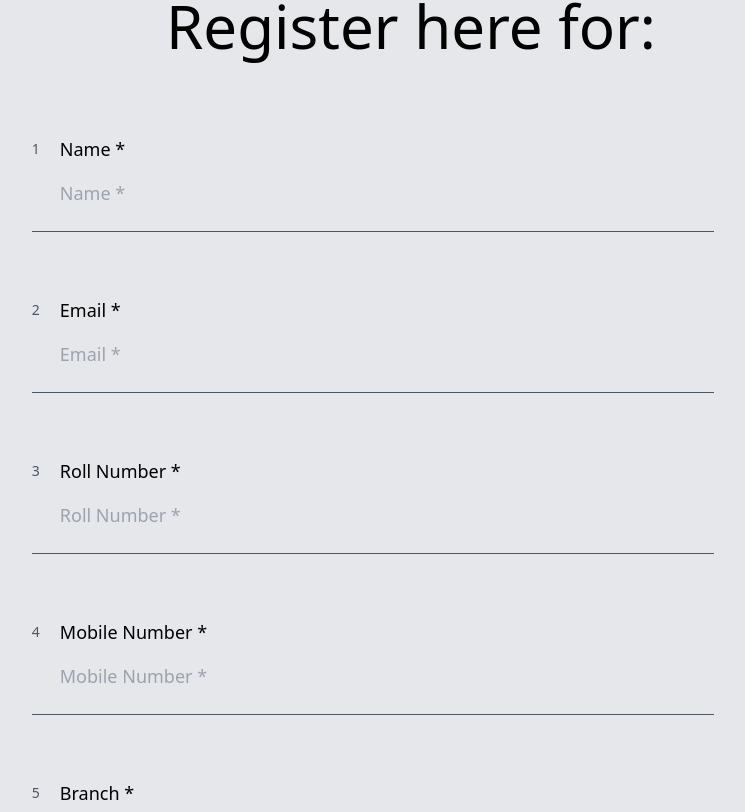
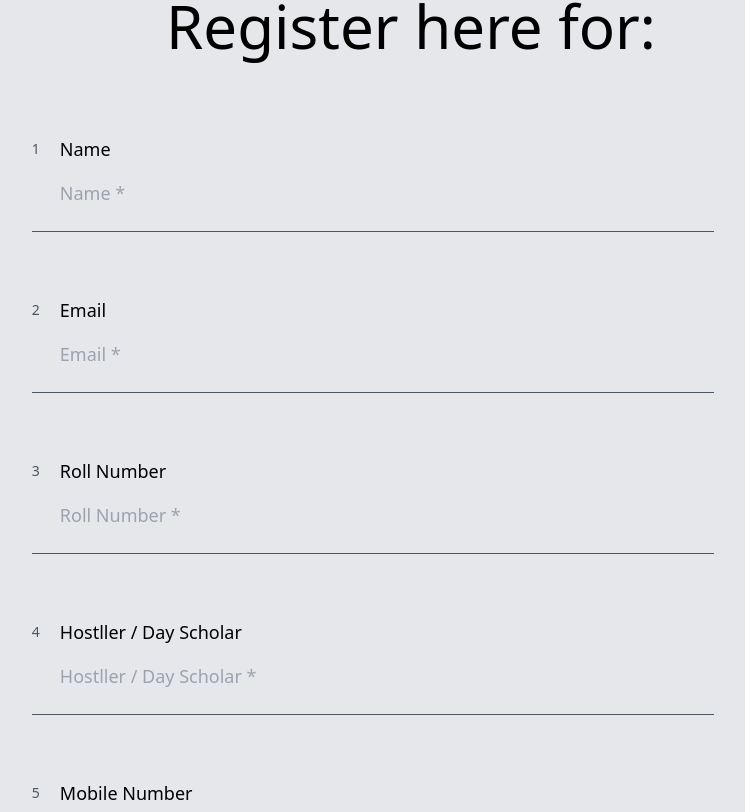
Before and after one commit to Abhishek058/DICE, a React (Vite) app: page /register/1 in a window 1280 px wide. Shown: the part 208-1020 px from the top of the page, without its empty margins (229-974 px from the left). Built offline with nearby package versions, Linux system fonts and the light colour scheme.

Commit message:
files updated

```diff
--- a/src/components/JoinCommunity.jsx
+++ b/src/components/JoinCommunity.jsx
@@ -5,7 +5,8 @@ export default function JoinCommunity() {
   return (
     <div className="fixed bottom-6 right-6 flex justify-center items-center">
       <Link
-        to="/event"
+        to="https://docs.google.com/forms/d/e/1FAIpQLSe_fz3kiciHuMxocAwUKnXD5B7txcjcN1bP9sMzHNGH5ruTDg/viewform"
+        target="_blank"
         className="font-medium text-white h-12 w-[170px] bg-red-600 rounded-full flex justify-center items-center animation-pulse"
       >
         Join DICE
--- a/src/components/pages/Event.jsx
+++ b/src/components/pages/Event.jsx
@@ -14,7 +14,7 @@ const OnGoingEvents = [
       " Immerse yourself in the fusion of gaming and education at the DICE-SKOAR Gamers Arcade on December 8, 2023, hosted at the Sportorium. Experience AR/VR gaming, PS5, and laptop gaming while discovering how these technologies can enhance your grasp of complex technical concepts. Engage in interactive sessions to gain insights into the future of learning. Witness thrilling online gaming competitions as 12 teams from Chitkara University compete for top honors, with cash prizes and goodies awaiting the champions. Join us for an unforgettable event, where fun meets learning in the digital realm.",
     eventDate: "2024-04-10 to 2024-04-15",
     scriptUrl:
-      "https://script.google.com/macros/s/AKfycbxlhmdwJ3Kfvky5cDYcwExnFjs9NIXNyJ0EwwUveJ6BJFUnQHRPZzz2U4oyqMA5U3qV/exec",
+      "https://script.google.com/macros/s/AKfycbzWEjFV-lpkk7gvh5f5qavXxaZDpblbF2BvKdFFml2HxNnsxQDydCE97VE3W3QWPcN-/exec",
   },
   {
     id: "2",
@@ -22,7 +22,7 @@ const OnGoingEvents = [
     eventDetail:
       "Dr. Talwar's leadership was pivotal in ensuring the event's success. Gratitude is extended to all members of DICE, the expert panel, and participants for their invaluable contributions. Special thanks to the management for their unwavering support. Experience Engineer's Day Calibration: a celebration of collaboration, innovation, and real-world engineering challenges.",
     eventDate: "2024-04-10 to 2024-04-15",
-    scriptUrl: "",
+    scriptUrl: "", // App Script Url
   },
 ];
 const upcomingEvents = [
@@ -31,8 +31,7 @@ const upcomingEvents = [
     eventDetail:
       "Dr. Talwar's leadership was pivotal in ensuring the event's success. Gratitude is extended to all members of DICE, the expert panel, and participants for their invaluable contributions. Special thanks to the management for their unwavering support. Experience Engineer's Day Calibration: a celebration of collaboration, innovation, and real-world engineering challenges.",
     eventDate: "2024-04-15 to 2024-04-25",
-    EventFormLink:
-      "https://docs.google.com/forms/d/e/1FAIpQLSe_fz3kiciHuMxocAwUKnXD5B7txcjcN1bP9sMzHNGH5ruTDg/viewform",
+    EventFormLink: "", // App Script Url
   },
 ];
 
@@ -47,7 +46,9 @@ export default function Event() {
         </div>
         <div className="w-full flex flex-col md:flex-row items-center justify-center mb-28">
           <div className="md:w-1/2 p-4">
-            <h1 className="text-3xl sm:text-4xl font-semibold mb-8">Some glimpse of our past events</h1>
+            <h1 className="text-3xl sm:text-4xl font-semibold mb-8">
+              Some glimpse of our past events
+            </h1>
             <p className="text-gray-500 text-md sm:text-lg">
               Embark on a visual journey through our past events, presented in a
               captivating video. Each scene offers a glimpse into our history,
@@ -81,7 +82,7 @@ export default function Event() {
               key={index}
               className="border border-black hover:shadow-blue-300 shadow-xl rounded-lg p-6 duration-500 hover:scale-105"
             >
-              <div className="h-4/5">
+              <div className="h-[450px] sm:h-[400px]">
                 <h2 className="font-semibold text-3xl mb-4">
                   {event.eventName}
                 </h2>
@@ -90,7 +91,7 @@ export default function Event() {
                 </p>
                 <p className="text-gray-600 mb-2">{event.eventDetail}</p>
               </div>
-              <div className="pt-7">
+              <div className="mt-8">
                 <Link
                   to={{
                     pathname: `/register/${encodeURIComponent(
@@ -99,7 +100,7 @@ export default function Event() {
                     state: { event: event },
                   }}
                   target="blank"
-                  className="bg-black text-white py-2 px-8 rounded duration-300"
+                  className="bg-black text-white py-2 px-8 rounded"
                 >
                   Register
                 </Link>
@@ -119,7 +120,7 @@ export default function Event() {
                 key={index}
                 className="border border-black hover:shadow-blue-300 shadow-xl rounded-lg p-6 duration-500 hover:scale-105"
               >
-                <div className="h-4/5">
+                <div className="h-[450px] sm:h-[400px]">
                   <h2 className="text-xl font-semibold mb-4">
                     {event.eventName}
                   </h2>
@@ -131,11 +132,16 @@ export default function Event() {
                   </p>
                   <p className="text-gray-600 mb-2">{event.eventDetail}</p>
                 </div>
-                <div className="pt-8">
+                <div className="mt-8">
                   <Link
-                    to={event.EventFormLink}
+                    to={{
+                      pathname: `/register/${encodeURIComponent(
+                        JSON.stringify(event)
+                      )}`,
+                      state: { event: event },
+                    }}
                     target="blank"
-                    className="bg-black text-white py-2 px-8 rounded duration-300"
+                    className="bg-black text-white py-2 px-8 rounded"
                   >
                     Register
                   </Link>
--- a/src/components/pages/Register.jsx
+++ b/src/components/pages/Register.jsx
@@ -10,7 +10,7 @@ export default function Register() {
     name: "",
     email: "",
     rollno: "",
-    message: "",
+    hostllerOrDayScholar: "",
     mobile: "",
     branch: "",
     semester: "",
@@ -56,7 +56,7 @@ export default function Register() {
         name: "",
         email: "",
         rollno: "",
-        message: "",
+        hostllerOrDayScholar: "",
         mobile: "",
         branch: "",
         semester: "",
@@ -68,12 +68,13 @@ export default function Register() {
   };
 
   const inputFields = [
-    { label: "Name *", name: "name", type: "text" },
-    { label: "Email *", name: "email", type: "email" },
-    { label: "Roll Number *", name: "rollno", type: "text" },
-    { label: "Mobile Number *", name: "mobile", type: "text" },
-    { label: "Branch *", name: "branch", type: "text" },
-    { label: "Semester *", name: "semester", type: "text" },
+    { label: "Name", name: "name", type: "text" },
+    { label: "Email", name: "email", type: "email" },
+    { label: "Roll Number", name: "rollno", type: "text" },
+    { label: "Hostller / Day Scholar", name: "hostllerOrDayScholar", type: "text" },
+    { label: "Mobile Number", name: "mobile", type: "text" },
+    { label: "Branch", name: "branch", type: "text" },
+    { label: "Semester", name: "semester", type: "text" },
   ];
 
   return (
@@ -98,7 +99,7 @@ export default function Register() {
                   {field.label}
                 </p>
                 <input
-                  placeholder={field.label}
+                  placeholder={`${field.label} *`}
                   type={field.type}
                   name={field.name}
                   value={formData[field.name]}
```
